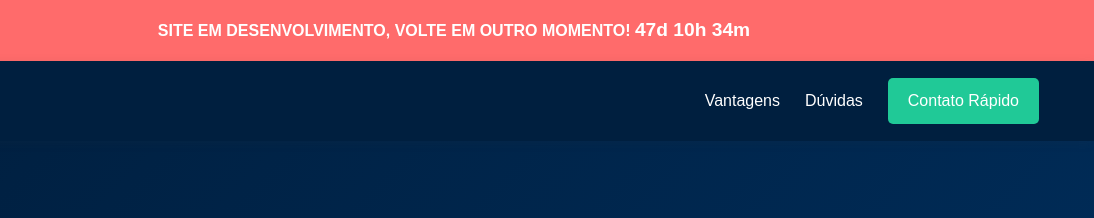
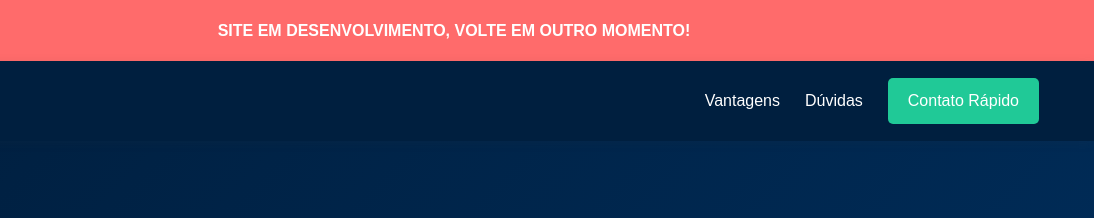
Before and after one commit to inTalentBR/site, a plain HTML site: page index.html in a window 1280 px wide. Shown: the top 218 px of the page, 186-1280 px from the left. Drawn offline with Linux system fonts and the light colour scheme.

Commit message:
Update index.html
retirei o contador

```diff
--- a/index.html
+++ b/index.html
@@ -581,24 +581,7 @@
         </div>
     </footer>
 
-    <!-- Script para contador regressivo -->
     <script>
-        // Contador regressivo (opcional)
-        function updateCountdown() {
-            const launchDate = new Date('2025-07-01').getTime();
-            const now = new Date().getTime();
-            const distance = launchDate - now;
-
-            const days = Math.floor(distance / (1000 * 60 * 60 * 24));
-            const hours = Math.floor((distance % (1000 * 60 * 60 * 24)) / (1000 * 60 * 60));
-            const minutes = Math.floor((distance % (1000 * 60 * 60)) / (1000 * 60));
-
-            document.getElementById('countdown').innerHTML = `${days}d ${hours}h ${minutes}m`;
-        }
-
-        updateCountdown();
-        setInterval(updateCountdown, 60000);
-
         // Validação em tempo real do e-mail
         const emailInput = document.querySelector('input[type="email"]');
         emailInput.addEventListener('input', function() {
```
